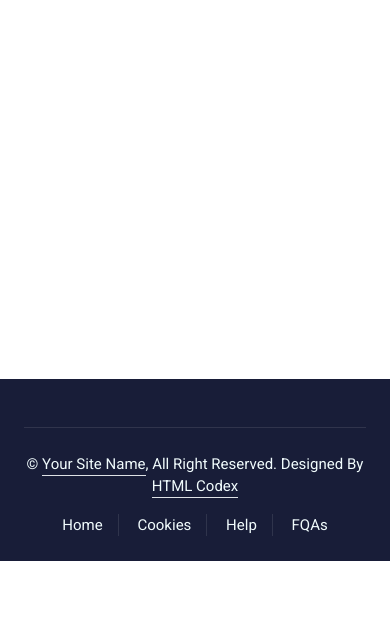
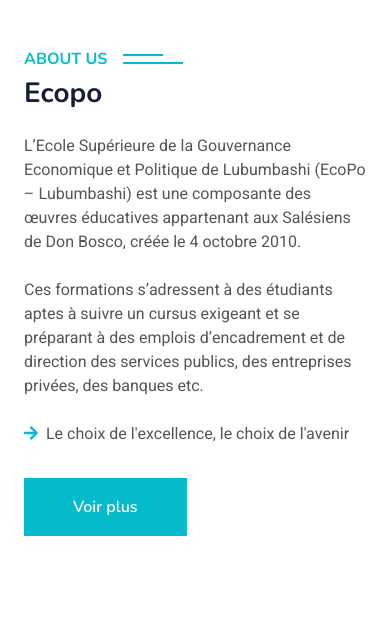
Before and after one commit to Aaron-KASONGO/katele-app, a Django app: page / in a window 390 px wide. Shown: the part 5485-6114 px from the top of the page. Before the commit the page ends 6046 px from the top, so only its background shows below. Run offline with Django 4.2, Linux system fonts and the light colour scheme; data that the repository does not hold is empty; some libraries are stand-ins or nearby versions.

Commit message:
adding some modifcations

```diff
--- a/tranfertApp/templates/base.html
+++ b/tranfertApp/templates/base.html
@@ -35,7 +35,7 @@
 <body>
     <nav class="navbar navbar-expand-lg bg-white navbar-light shadow sticky-top p-0">
         <a href="index.html" class="navbar-brand d-flex align-items-center px-4 px-lg-5">
-            <h2 class="m-0 text-primary"><i class="fa fa-book me-3"></i>Mobilité</h2>
+            <h2 class="m-0 text-primary"><i class="fa fa-book me-3"></i>Mobilité étudiante</h2>
         </a>
         <button type="button" class="navbar-toggler me-4" data-bs-toggle="collapse" data-bs-target="#navbarCollapse">
             <span class="navbar-toggler-icon"></span>
--- a/tranfertApp/templates/transfertApp/home.html
+++ b/tranfertApp/templates/transfertApp/home.html
@@ -11,7 +11,7 @@
                     <div class="row justify-content-start">
                         <div class="col-sm-10 col-lg-8">
                             <h5 class="text-primary text-uppercase mb-3 animated slideInDown">Transfert d'étudiant</h5>
-                            <h1 class="display-3 text-white animated slideInDown">Plateforme de mobilité d'étudiant</h1>
+                            <h1 class="display-3 text-white animated slideInDown">Plateforme de mobilité étudiante</h1>
                             <p class="fs-5 text-white mb-4 pb-2">Le transfert d'étudiants est une option intéressante qui permet aux étudiants de poursuivre leurs études dans un environnement qui leur convient mieux.</p>
                             {% if user.username %}
                                 <a href="{% url "logout" %}" class="btn btn-primary py-md-3 px-md-5 me-3 animated slideInLeft">Se déconnecter</a>
@@ -165,7 +165,7 @@
             </div>
             <div class="col-lg-6 wow fadeInUp" data-wow-delay="0.3s">
                 <h6 class="section-title bg-white text-start text-primary pe-3">About Us</h6>
-                <h1 class="mb-4">Nouveaux Horizons</h1>
+                <h1 class="mb-4">Maria Malkia</h1>
                 <p class="mb-4">L’Université Maria Malkia est l’expression de la volonté des supérieures majeures (USUMA) de promouvoir la formation intégrale de la jeunesse et elle fonctionne comme un outil de l’Eglise au service de la nation.</p>
                 <p class="mb-4">Pour la réalisation de sa mission, elle bénéficie de plusieurs atouts parmi lesquels nous pouvons signaler un personnel administratif, académique et scientifique qualifié</p>
                 <div class="row gy-2 gx-4 mb-4">
@@ -179,7 +179,55 @@
                         <p class="mb-0"><i class="fa fa-arrow-right text-primary me-2"></i>Développement et Paix</p>
                     </div>
                 </div>
-                <a class="btn btn-primary py-3 px-5 mt-2" href="https://www.unhorizons.org/">Voir plus</a>
+                <a class="btn btn-primary py-3 px-5 mt-2" href="https://universitemariamalkia.com/appropos/index.php">Voir plus</a>
+            </div>
+        </div>
+    </div>
+</div>
+
+<div class="container-xxl py-5">
+    <div class="container">
+        <div class="row g-5">
+            <div class="col-lg-6 wow fadeInUp" data-wow-delay="0.1s" style="min-height: 400px;">
+                <div class="position-relative h-100">
+                    <img class="img-fluid position-absolute w-100 h-100" src="https://www.ecopo-edu.org/wp-content/uploads/2016/05/logo-ecopo-194x105.png" alt="" style="object-fit: cover;">
+                </div>
+            </div>
+            <div class="col-lg-6 wow fadeInUp" data-wow-delay="0.3s">
+                <h6 class="section-title bg-white text-start text-primary pe-3">About Us</h6>
+                <h1 class="mb-4">Ecopo</h1>
+                <p class="mb-4">L’Ecole Supérieure de la Gouvernance Economique et Politique de Lubumbashi (EcoPo – Lubumbashi) est une composante des œuvres éducatives appartenant aux Salésiens de Don Bosco, créée le 4 octobre 2010.</p>
+                <p class="mb-4">Ces formations s’adressent à des étudiants aptes à suivre un cursus exigeant et se préparant à des emplois d’encadrement et de direction des services publics, des entreprises privées, des banques etc.</p>
+                <div class="row gy-2 gx-4 mb-4">
+                    <div class="col-sm-6">
+                        <p class="mb-0"><i class="fa fa-arrow-right text-primary me-2"></i>Le choix de l'excellence, le choix de l'avenir</p>
+                    </div>
+                </div>
+                <a class="btn btn-primary py-3 px-5 mt-2" href="https://www.ecopo-edu.org/">Voir plus</a>
+            </div>
+        </div>
+    </div>
+</div>
+
+<div class="container-xxl py-5">
+    <div class="container">
+        <div class="row g-5">
+            <div class="col-lg-6 wow fadeInUp" data-wow-delay="0.1s" style="min-height: 400px;">
+                <div class="position-relative h-100">
+                    <img class="img-fluid position-absolute w-100 h-100" src="https://isclubumbashi.org/wp-content/uploads/2023/06/LOGO-ISC.png" alt="" style="object-fit: cover;">
+                </div>
+            </div>
+            <div class="col-lg-6 wow fadeInUp" data-wow-delay="0.3s">
+                <h6 class="section-title bg-white text-start text-primary pe-3">About Us</h6>
+                <h1 class="mb-4">ISC Lubumbashi</h1>
+                <p class="mb-4">Créé en 1997 comme une École Supérieure de Commerce,  L’Institut Supérieur de Commerce de Lubumbashi en sigle ISC est une institution publique d’enseignement supérieur en RDC situé sur la Route Kassapa, dans la ville de Lubumbashi, Province du Haut-Katanga.</p>
+                <p class="mb-4">Être une institution d’enseignement supérieur dans le Commerce, l’Informatique de gestion  et le Secrétariat de direction la plus dynamique dans la province du Haut Katanga</p>
+                <div class="row gy-2 gx-4 mb-4">
+                    <div class="col-sm-6">
+                        <p class="mb-0"><i class="fa fa-arrow-right text-primary me-2"></i>Assurer Un Avenir Meilleur Grâce À L'éducation</p>
+                    </div>
+                </div>
+                <a class="btn btn-primary py-3 px-5 mt-2" href="https://isclubumbashi.org/">Voir plus</a>
             </div>
         </div>
     </div>
--- a/tranfertApp/templates/transfertApp/profile_include.html
+++ b/tranfertApp/templates/transfertApp/profile_include.html
@@ -1,6 +1,6 @@
 <div class="container">
     <div class="row">
-        <h1 class="text-center my-5">Porifile de l'<span class="text-primary">Etudiant</span></h1>
+        <h1 class="text-center my-5">Profile de l'<span class="text-primary">Etudiant</span></h1>
         <div class="d-flex justify-content-center flex-column align-items-center offset-md-3 col-md-6">
             <img class="img-fluid rounded-circle" src="https://i.pinimg.com/originals/9c/36/b1/9c36b1fd301f7d8b5c810e6bfaa2bf1a.png" style="width: 250px; height: 250px; object-fit: cover;" alt="Profile">
             <div class="my-5 text-center">
```
